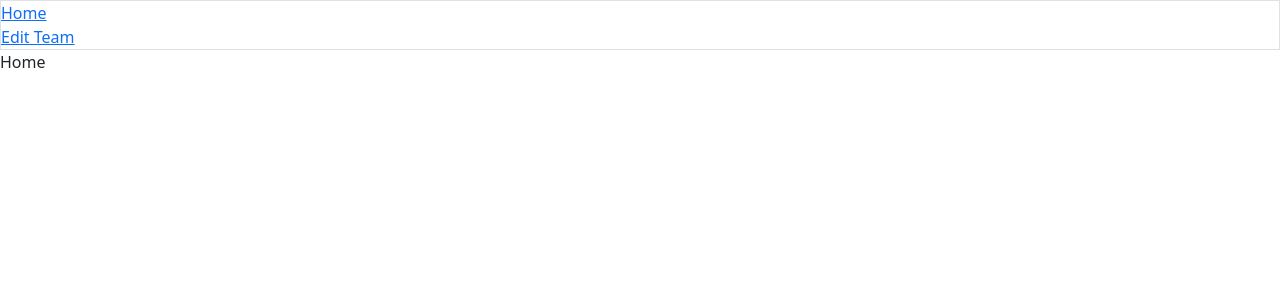
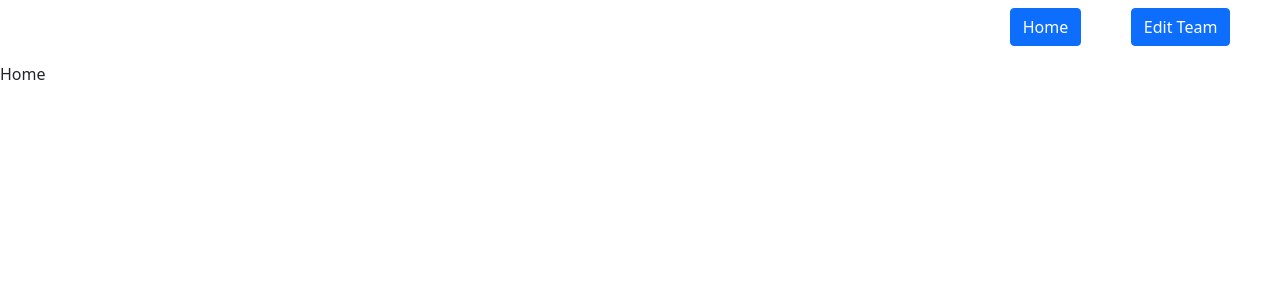
Before and after one commit to leoalexdeveloper/pokedex, a Vue app: page / in a window 1280 px wide. Shown: the top 300 px of the page. Built offline with nearby package versions, Linux system fonts and the light colour scheme.

Commit message:
implement NavBarBtn classes props

```diff
--- a/src/components/NavBar.vue
+++ b/src/components/NavBar.vue
@@ -1,8 +1,10 @@
 <template>
     <div>
-        <nav class="nav-bar col-12 border">
-            <NavBarBtnDefaultRoute path="/" title="Home"/>
-            <NavBarBtntRouteParams :path="editTeamBtnPath" title="Edit Team"/>
+        <nav class="nav-bar col-12 d-flex justify-content-end align-items-center">
+            <ul class="col-3 d-flex justify-content-evenly border-3 list-unstyled mt-2">
+                <NavBarBtnDefaultRoute path="/" title="Home" :classes="btnDefaultClases"/>
+                <NavBarBtntRouteParams :path="editTeamBtnPath" title="Edit Team" :classes="btnDefaultClases"/>
+            </ul>
         </nav>
     </div>
 </template>
@@ -16,5 +18,5 @@ import type { TPath } from "../types/NavBarBtnRouteParams"
 
 //data
 const editTeamBtnPath:TPath = {name:"CreateTeam", params:{teamName:"nomeDoTime"}}
-
+const btnDefaultClases = "btn btn-primary"
 </script>
--- a/src/components/NavBarBtnDefaultRoute.vue
+++ b/src/components/NavBarBtnDefaultRoute.vue
@@ -1,6 +1,6 @@
 <template>
     <div>
-        <router-link :to="path">{{title}}</router-link>
+        <router-link :class="classes" :to="path">{{title}}</router-link>
     </div>
 </template>
 
@@ -15,6 +15,10 @@ const props = defineProps({
 	title:{
 		type:String,
 		required:true
+	},
+	classes:{
+		type:String,
+		required:true
 	}
 })
 </script>
--- a/src/components/NavBarBtnRouteParams.vue
+++ b/src/components/NavBarBtnRouteParams.vue
@@ -1,6 +1,6 @@
 <template>
     <div>
-        <router-link :to="path">{{title}}</router-link>
+        <router-link :class="classes" :to="path">{{title}}</router-link>
     </div>
 </template>
 
@@ -15,6 +15,10 @@ const props = defineProps({
 	title:{
 		type:String,
 		required:true
+	},
+	classes:{
+		type:String,
+		required:true
 	}
 })
 </script>
```
